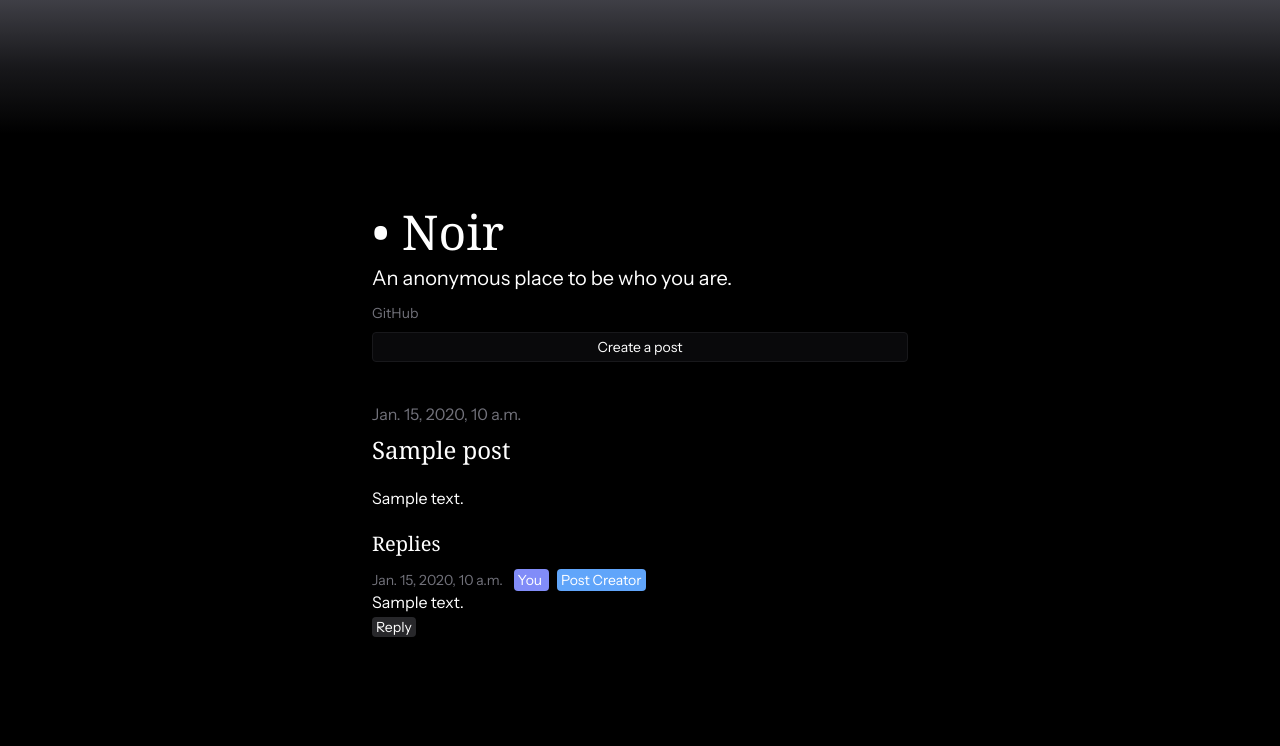
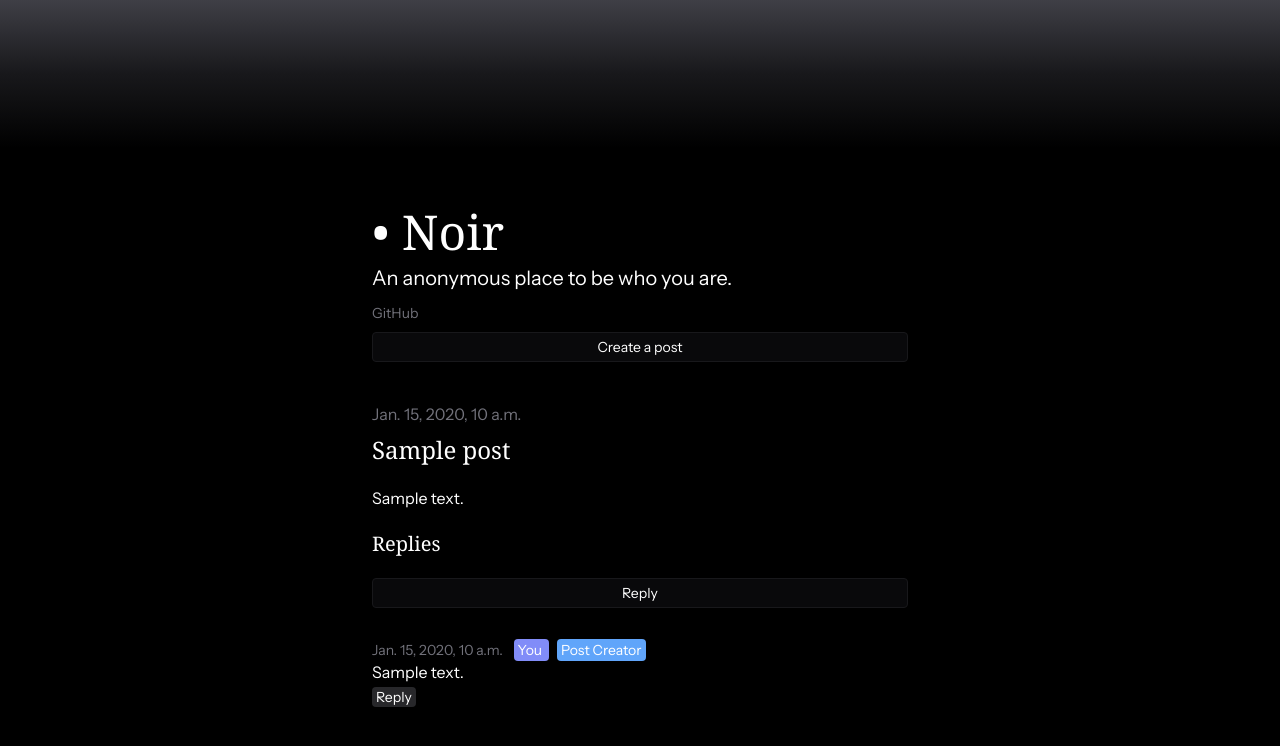
Before and after one commit to xtt28/noir, a Django app: page /posts/1 in a window 1280 px wide. Shown: the top 746 px of the page. Run offline with Django 5.2, Linux system fonts and the light colour scheme; a user stored in the database is signed in; tables that the repository leaves empty hold one stand-in row (values such as "Sample post"); some web fonts are replaced.

Commit message:
Allow users to reply to posts

```diff
--- a/noir/posts/templates/posts/post_detail.html
+++ b/noir/posts/templates/posts/post_detail.html
@@ -22,6 +22,16 @@
     </article>
     <section class="mt-5">
         <h3 class="font-serif text-xl">{% trans "Replies" %}</h3>
+        {% if user.is_authenticated %}
+        <button
+            class="w-full px-5 py-1 my-5 text-sm text-center transition border rounded bg-zinc-950 hover:bg-zinc-900 border-zinc-900"
+            hx-get="{% url 'posts:reply_create' %}?post={{ post.id }}"
+            hx-target="#reply-target"
+        >
+            {% trans "Reply" %}
+        </button>
+        <div id="reply-target"></div>
+        {% endif %}
         {% for reply in post.replies.all %}
         {% if reply.parent is None %}
             {% include "posts/components/reply.html" with reply=reply indent=0 %}
--- a/noir/static/css/out.css
+++ b/noir/static/css/out.css
@@ -575,6 +575,11 @@ video {
   margin-bottom: 0.75rem;
 }
 
+.my-5{
+  margin-top: 1.25rem;
+  margin-bottom: 1.25rem;
+}
+
 .mb-2{
   margin-bottom: 0.5rem;
 }
```
